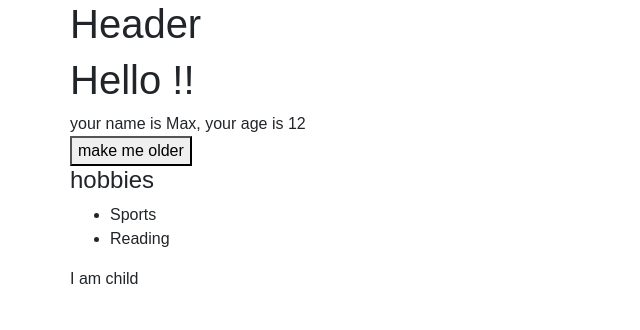
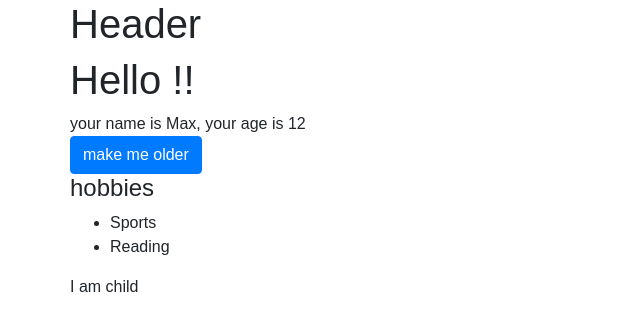
Before and after one commit to peanutDD/react-dist, a React (Create React App) app: page / in a window 1280 px wide. Shown: the top 330 px of the page, without its empty margins (0-640 px from the left). Built offline with nearby package versions, Linux system fonts and the light colour scheme.

Commit message:
className

```diff
--- a/src/components/Home.js
+++ b/src/components/Home.js
@@ -23,7 +23,7 @@ export default class Home extends Component {
         <div className="row">
           <div className="col-xs-1 col-xs-offset-11">
             <div>your name is {this.props.name}, your age is {this.state.age}</div>
-            <button onClick={() => {this.onMakeOlder()}} classN="btn btn-primary">make me older</button>
+            <button onClick={() => {this.onMakeOlder()}} className="btn btn-primary">make me older</button>
             <div>
               <h4>hobbies</h4>
               <ul>
```
